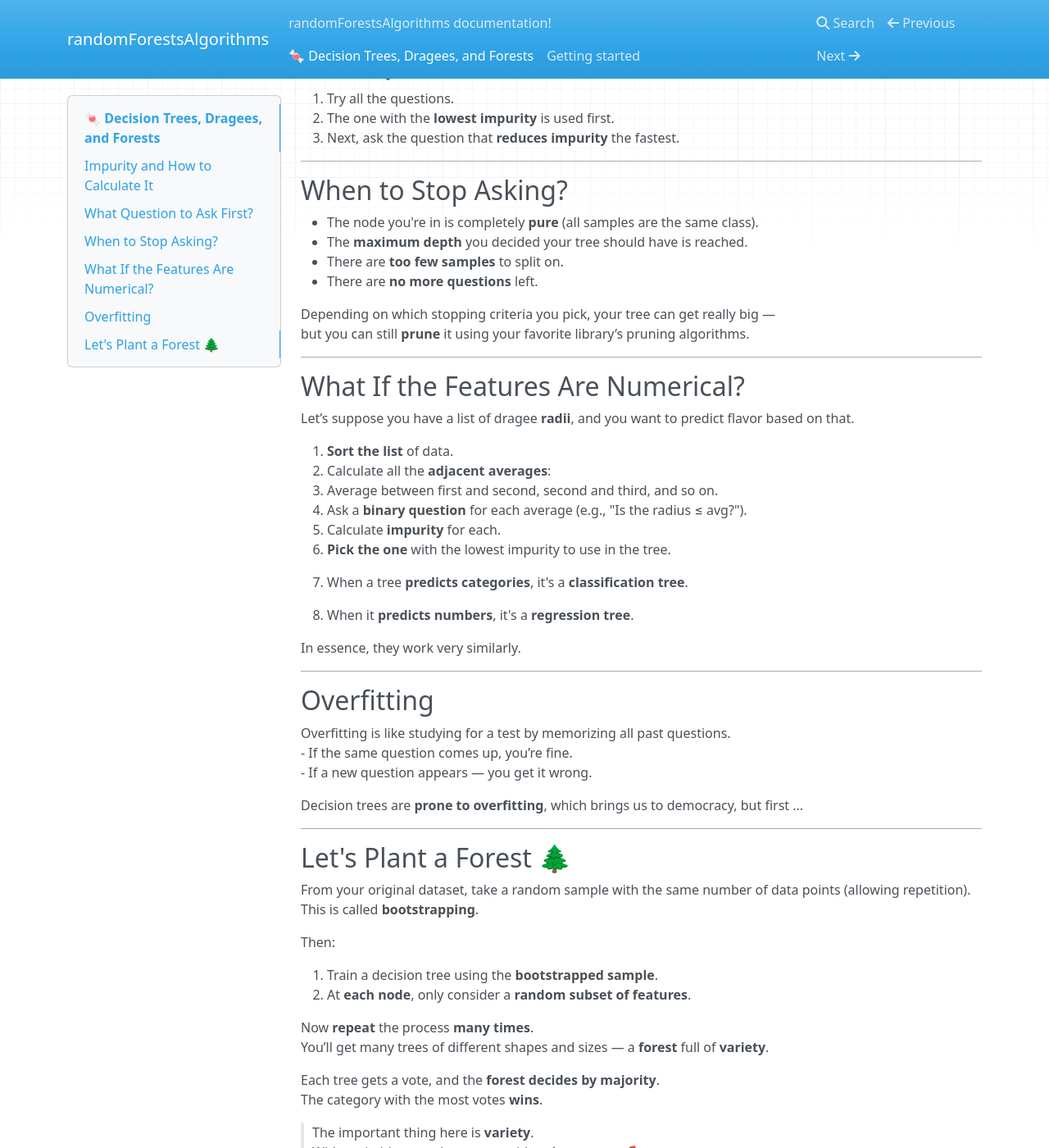
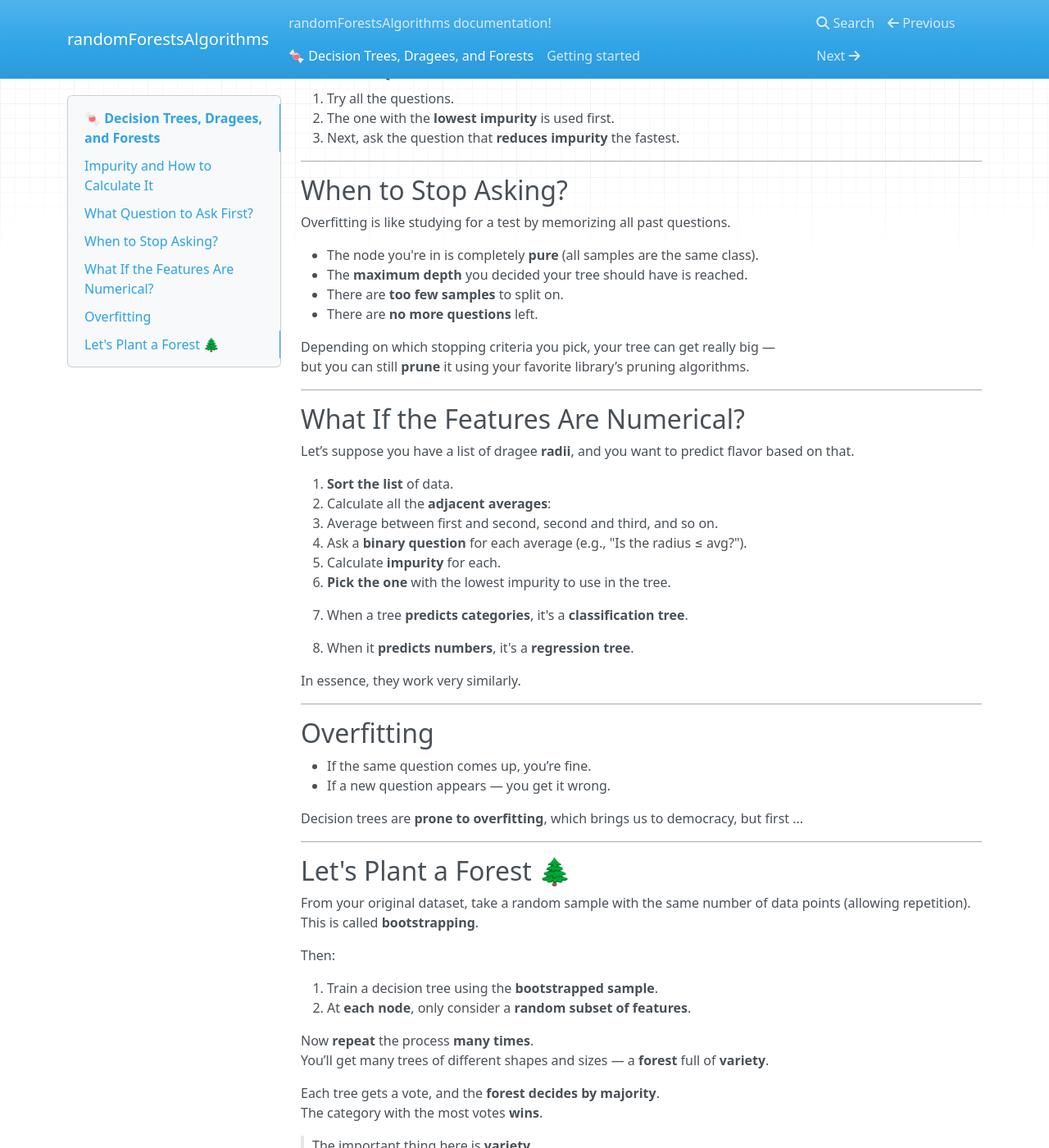
Before and after one commit to daarojaspa/Fundamentals, an MkDocs documentation site: the page built from randomforestsalgorithms/docs/docs/DesicionTrees.md, in a window 1280 px wide and 1400 px high, scrolled down 1265 px. Shown: the whole window at 82% size. Built offline with MkDocs 1.6.1, drawn with Linux system fonts in a browser that asks for light colours; nearby versions of some CDN libraries; part of the change alters nothing that is shown.

```diff
--- a/randomforestsalgorithms/docs/docs/DesicionTrees.md
+++ b/randomforestsalgorithms/docs/docs/DesicionTrees.md
@@ -70,6 +70,7 @@ Where:
 ---
 
 ## When to Stop Asking?
+Overfitting is like studying for a test by memorizing all past questions.
 
 - The node you're in is completely **pure** (all samples are the same class).
 - The **maximum depth** you decided your tree should have is reached.
@@ -102,7 +103,6 @@ In essence, they work very similarly.
 
 ## Overfitting
 
-Overfitting is like studying for a test by memorizing all past questions.
 - If the same question comes up, you’re fine.
 - If a new question appears — you get it wrong.
 
@@ -131,4 +131,4 @@ The category with the most votes **wins**.
 
 Now get out and plant some trees, invite your friends , tell them what you learn here.
 
-If you want to see code, chek
+If you want to see code, chek [here](https://github.com/daarojaspa/Fundamentals/tree/main/randomforestsalgorithms)
```
Also changed, not shown: 1 other file.
